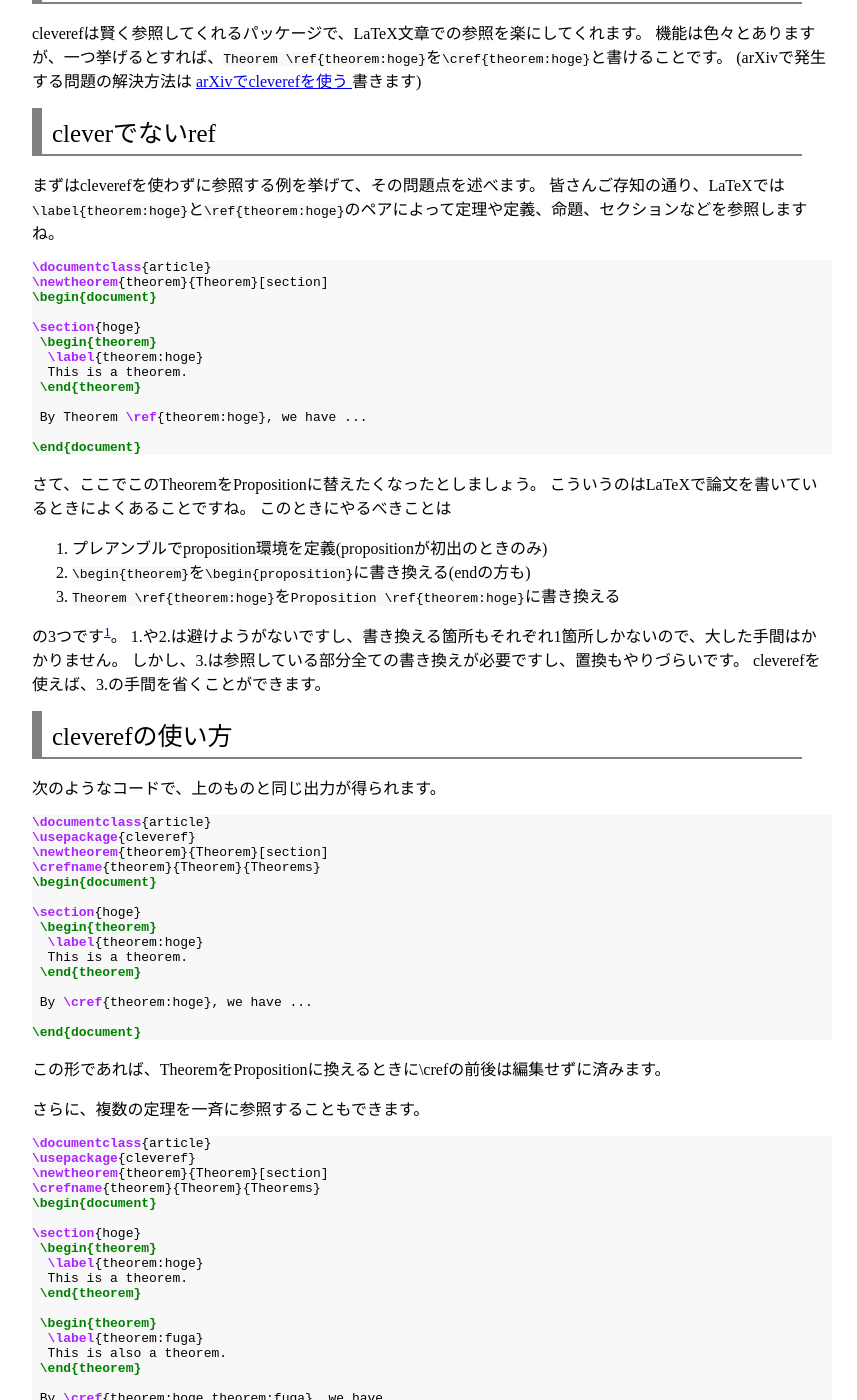
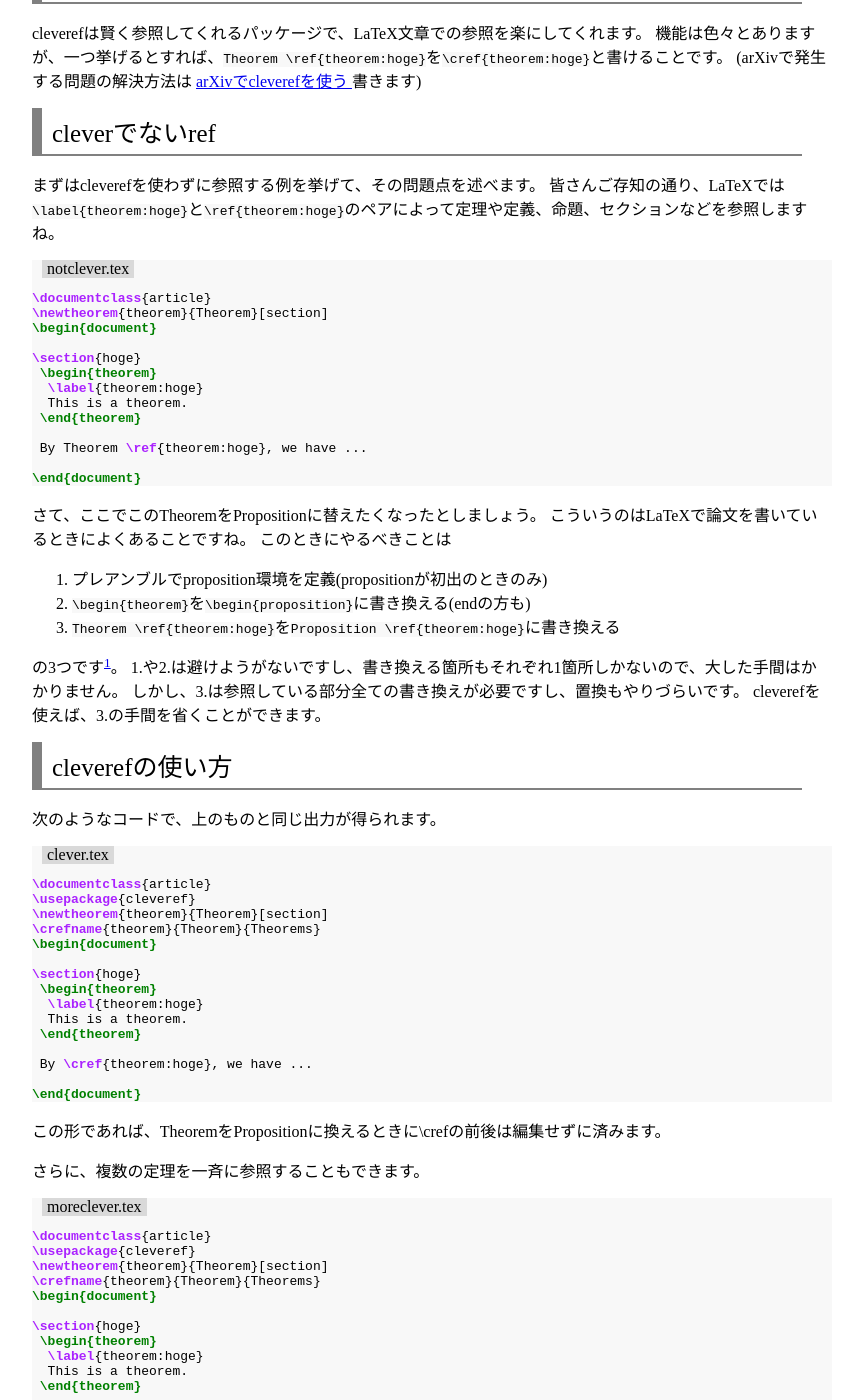
Before and after one commit to shwaka/homepage, a Jekyll site: the page built from jekyll/_posts/2016-12-11-cleveref.md, in a window 1280 px wide and 1400 px high, scrolled down 405 px. Shown: the whole window, without its empty margins (213-1070 px from the left). Built offline with Jekyll 4.4.1, drawn with Linux system fonts in a browser that asks for light colours.

Commit message:
add filenames for posts from qiita

````diff
--- a/jekyll/_posts/2016-12-11-cleveref.md
+++ b/jekyll/_posts/2016-12-11-cleveref.md
@@ -35,6 +35,7 @@
 
 \end{document}
 ```
+{:filename="notclever.tex"}
 
 さて、ここでこのTheoremをPropositionに替えたくなったとしましょう。
 こういうのはLaTeXで論文を書いているときによくあることですね。
@@ -72,6 +73,7 @@
 
 \end{document}
 ```
+{:filename="clever.tex"}
 
 この形であれば、TheoremをPropositionに換えるときに\crefの前後は編集せずに済みます。
 
@@ -99,6 +101,7 @@
 
 \end{document}
 ```
+{:filename="moreclever.tex"}
 
 これの出力結果は下の画像のようになります。
 
````
Also changed, not shown: jekyll/_posts/2016-12-11-cleveref-arxiv.md (+2 -0 lines), jekyll/_posts/2017-05-03-company-dabbrev-japanese.md (+1 -0 lines).
